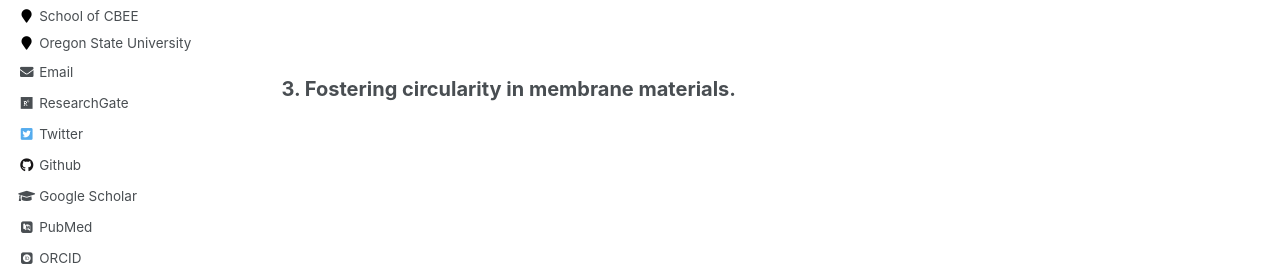
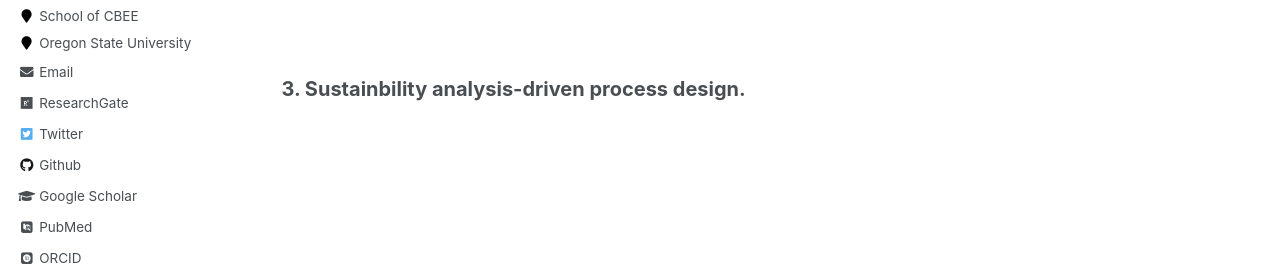
Before and after one commit to yuanzheliang/yuanzheliang.github.io, a Jekyll site: the page built from _pages/talks.html, in a window 1280 px wide. Shown: the part 369-640 px from the top of the page. Built offline with Jekyll 4.4.1, drawn with Linux system fonts in a browser that asks for light colours; some web fonts are replaced.

Commit message:
Update talks.html

```diff
--- a/_pages/talks.html
+++ b/_pages/talks.html
@@ -10,4 +10,4 @@ author_profile: true
 <br>
 <p style="font-size: 20px;"><b>2. Developing separation processes for water purification, emerging contamination treatment, and resource recovery.<b></p>
 <br>
-<p style="font-size: 20px;"><b>3. Fostering circularity in membrane materials.<b></p>
+<p style="font-size: 20px;"><b>3. Sustainbility analysis-driven process design.<b></p>
```
